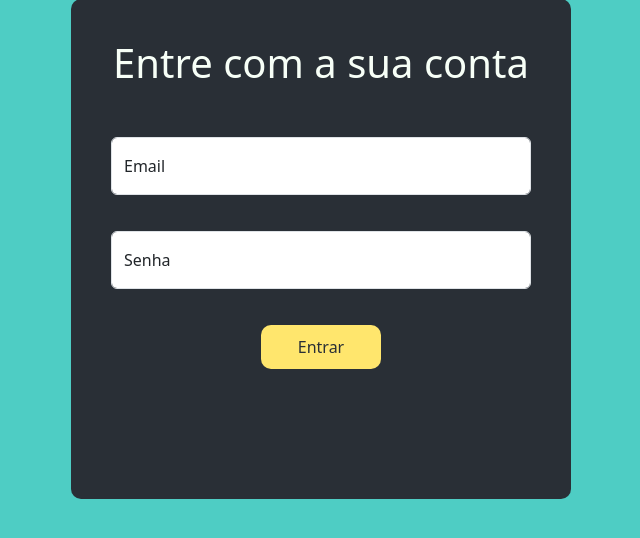
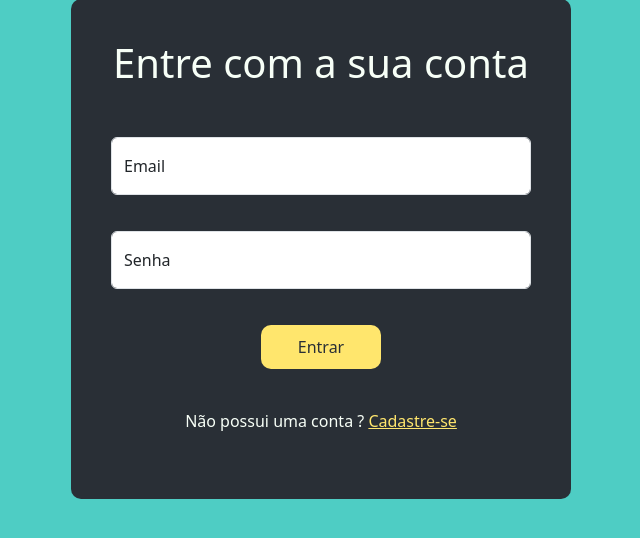
Before and after one commit to Robert-Cortez-Rudi/Gerenciamento_Tarefas, a Flask app: page /login in a window 1280 px wide. Shown: the part 151-689 px from the top of the page, without its empty margins (319-959 px from the left). Run offline with Flask 3, Linux system fonts and the light colour scheme.

Commit message:
Atualização 2 no template de login

```diff
--- a/gerenciador_tarefas/templates/login.html
+++ b/gerenciador_tarefas/templates/login.html
@@ -25,8 +25,11 @@
             <button type="submit" class="login">Entrar</button>
         </div>
 
+        <div id="registrar">
+            <p>Não possui uma conta ? <a href="{{url_for('usuario.cadastro')}}" id="cadastro">Cadastre-se</a></p>
+        </div>
+
     </div>
-
 
 
     <script src="https://cdn.jsdelivr.net/npm/bootstrap@5.3.3/dist/js/bootstrap.bundle.min.js" integrity="sha384-YvpcrYf0tY3lHB60NNkmXc5s9fDVZLESaAA55NDzOxhy9GkcIdslK1eN7N6jIeHz" crossorigin="anonymous"></script>
```
